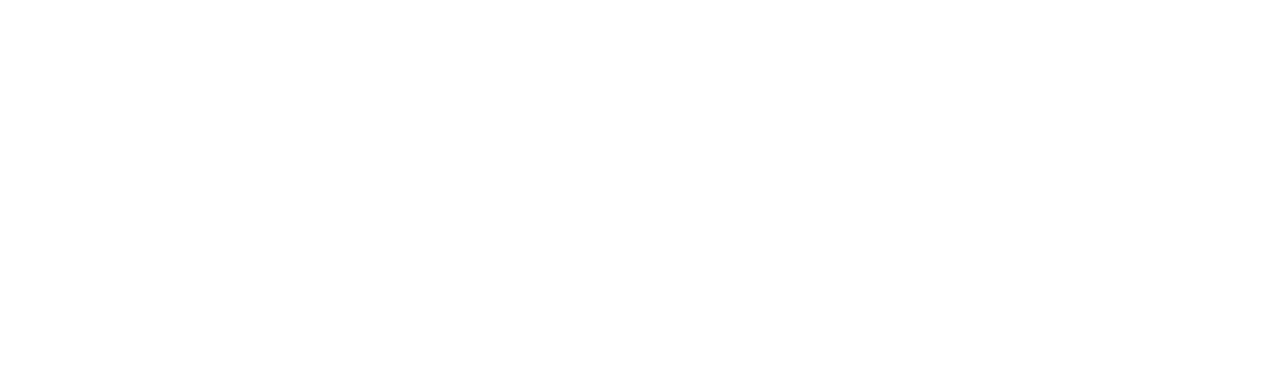
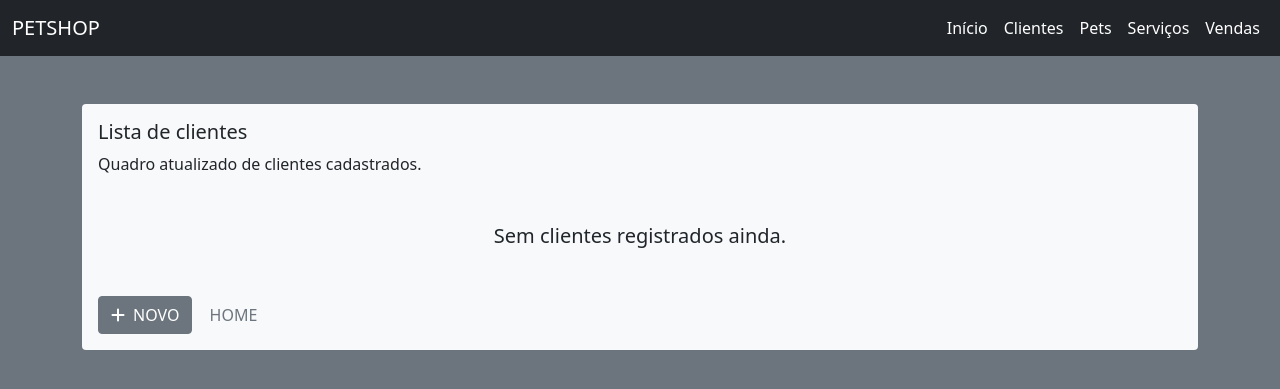
Before and after one commit to danilocdesousa/tedw-petshop, a Django app: page /clientes/ in a window 1280 px wide. Before the commit the part shown is empty. Shown: the top 389 px of the page. Run offline with Django 3.2, Linux system fonts and the light colour scheme; data that the repository does not hold is empty; some libraries are stand-ins or nearby versions.

Commit message:
Update lista.html - listagem de clientes

```diff
--- a/petshop/website/templates/website/_layouts/base.html
+++ b/petshop/website/templates/website/_layouts/base.html
@@ -29,7 +29,7 @@
                 aria-controls="navbarNavAltMarkup" aria-expanded="false" aria-label="Toggle navigation">
                 <span class="navbar-toggler-icon"></span>
             </button>
-            <div class="collapse navbar-collapse" id="navbarNavAltMarkup">
+            <div class="collapse navbar-collapse justify-content-end" id="navbarNavAltMarkup">
                 <div class="navbar-nav">
                     <a class="nav-link active" aria-current="page" href="{% url 'website:index' %}">Início</a>
                     <a class="nav-link active" href="{% url 'website:lista_clientes' %}">Clientes</a>
--- a/petshop/website/templates/website/cria.html
+++ b/petshop/website/templates/website/cria.html
@@ -42,7 +42,7 @@
                             {% render_field form.telefone class+="form-control" %}
                         </div>
 
-                                                <!-- Endereço -->
+                        <!-- Endereço -->
                         <div class="col-md-12">
                             <label for="inputEndereco" class="form-label">Endereço</label>
                             {% render_field form.endereco class+="form-control" %}
--- a/petshop/website/templates/website/lista.html
+++ b/petshop/website/templates/website/lista.html
@@ -0,0 +1,61 @@
+<!-- Aqui terá um objeto chamado 'clientes' contendo todos os clientes disponível para iteração. -->
+<!-- Estender do template base -->
+{% extends "website/_layouts/base.html" %}
+
+{% block title %}Lista de Clientes{% endblock %}
+
+{% block content %}
+<div class="container mt-5">
+    <div class="row d-flex justify-content-center">
+        <div class="col-lg-12 col-md-12 col-sm-12 col-xs-12">
+            <div class="card bg-light border-0 mb-3">
+                <div class="card-body text-dark">
+                    <h5 class="card-title">Lista de clientes</h5>
+                    <p class="card-text mb-4">Quadro atualizado de clientes cadastrados.</p>
+
+                    {% if clientes|length > 0 %}
+                    <table class="table table-borderless">
+                        <thead class="table-success">
+                            <tr>
+                                <th scope="col">Nome</th>
+                                <th scope="col">CPF</th>
+                                <!-- <th scope="col">Email</th> -->
+                                <th scope="col">Telefone</th>
+                                <th scope="col">Endereço</th>
+                                <th scope="col" class="text-center"></th>
+                            </tr>
+                        </thead>
+                        <tbody>
+                            {% for clientes in clientes %}
+                            <tr>
+                                <td>{{ clientes.nome }}</td>
+                                <td>{{ clientes.cpf }}</td>
+                                <!-- <td>{{ clientes.email }}</td> -->
+                                <td>{{ clientes.telefone }}</td>
+                                <td>{{ clientes.endereco }}</td>
+
+                                <td class="text-center">
+                                    <a href="{% url 'website:atualiza_clientes' pk=clientes.id %}">
+                                        <i class="link-success fas fa-user-edit"></i></a>
+                                    <a href="{% url 'website:deleta_clientes' pk=clientes.id %}">
+                                        <i class="ms-2 link-danger fas fa-user-minus"></i></a>
+                                </td>
+                            </tr>
+                            {% endfor %}
+                        </tbody>
+                    </table>
+                    {% else %}
+                    <div class="text-center mt-5 mb-5 jumbotron">
+                        <h5>Sem clientes registrados ainda.</h5>
+                    </div>
+                    {% endif %}
+                    <div class="text-start">
+                        <a href="{% url 'website:cadastra_clientes' %}" class="btn btn-secondary"><i class="fas fa-plus me-2"></i>NOVO</a>
+                        <a href="{% url 'website:index' %}" class="btn btn-link text-decoration-none text-secondary">HOME</a>
+                    </div>
+                </div>
+            </div>
+        </div>
+    </div>
+</div>
+{% endblock %}
```
